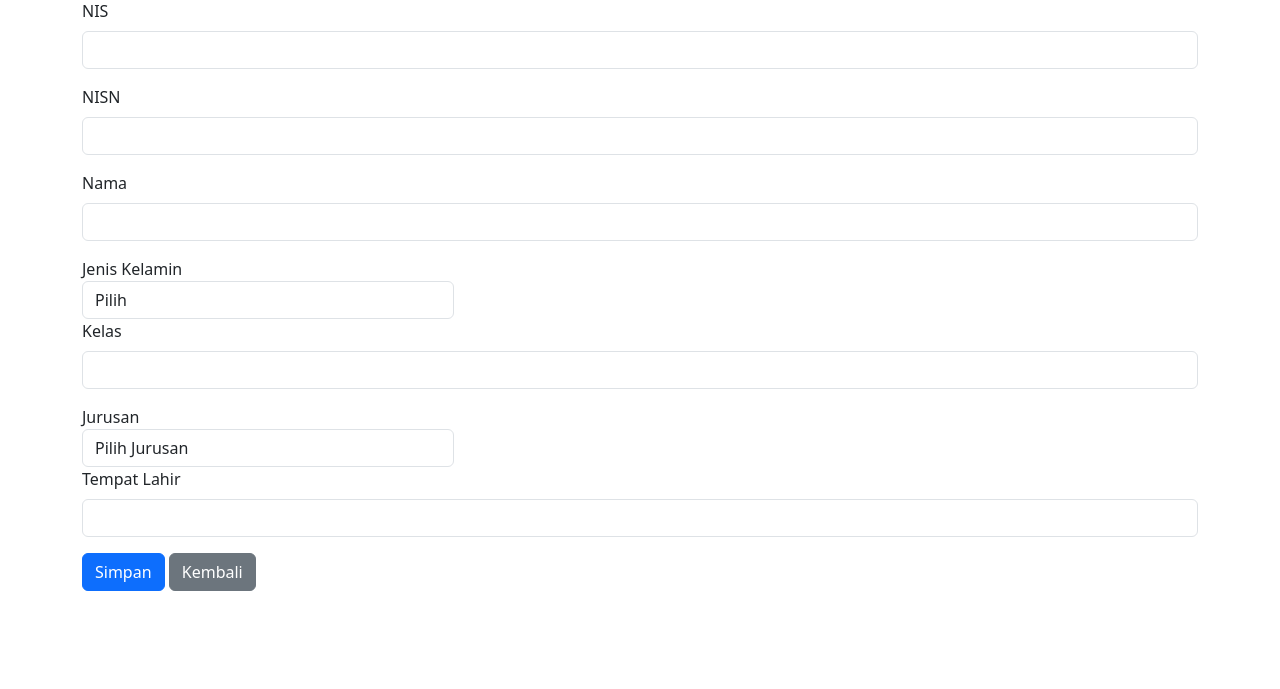
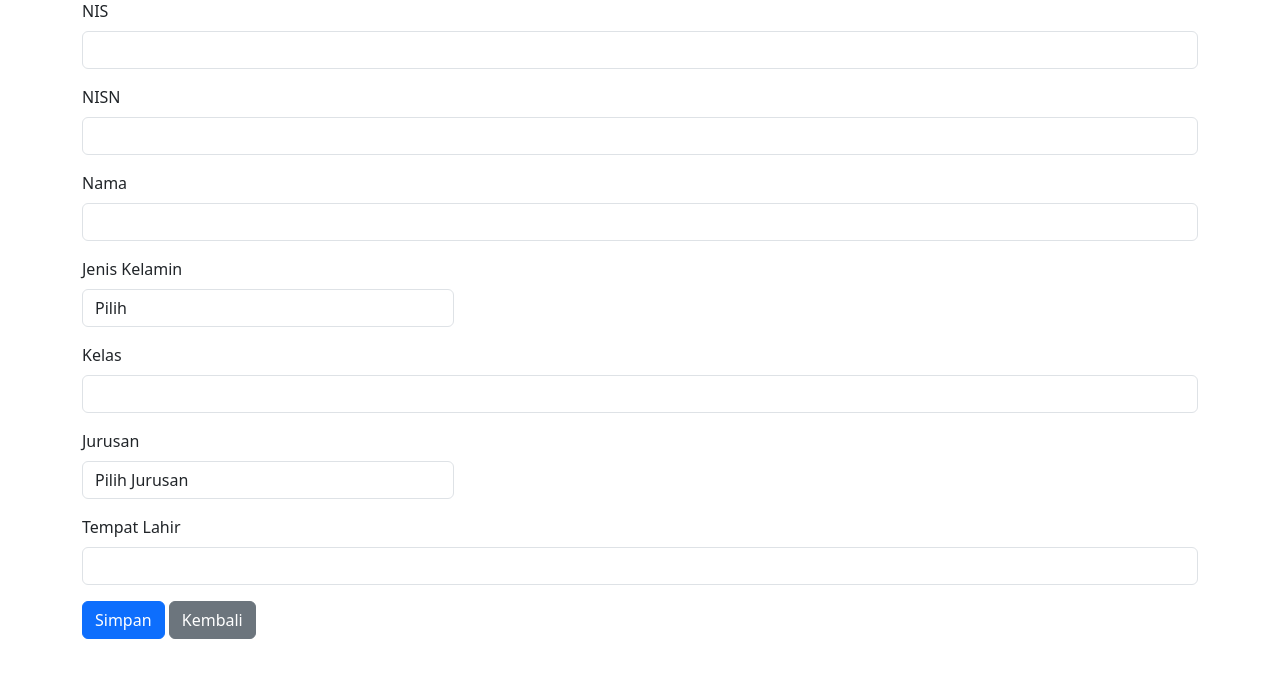
Before and after one commit to firman12233/myporto, a PHP site: page /tambah_siswa.php in a window 1280 px wide. Shown: the part 111-800 px from the top of the page. Run offline with PHP 8.4, Linux system fonts and the light colour scheme; a user stored in the database is signed in; data comes from the database, SQL or seed files in the repository; some libraries are stand-ins or nearby versions.

Commit message:
Update tambah_siswa.php

```diff
--- a/tambah_siswa.php
+++ b/tambah_siswa.php
@@ -53,36 +53,35 @@ if (isset($_POST['simpan'])) {
   <h2 class="mb-4">Form Tambah Siswa</h2>
   <form method="POST" action="">
     <div class="mb-3">
-      <label for="nis" class="form-label">NIS</label>
-      <input type="text" class="form-control" id="nis" name="nis" required>
+      <label for="inputNIS" class="form-label">NIS</label>
+      <input type="text" class="form-control" id="inputNIS" name="nis" required>
     </div>
     <div class="mb-3">
-      <label for="nisn" class="form-label">NISN</label>
-      <input type="text" class="form-control" id="nisn" name="nisn" required>
+      <label for="inputNISN" class="form-label">NISN</label>
+      <input type="text" class="form-control" id="inputNISN" name="nisn" required>
     </div>
     <div class="mb-3">
-      <label for="nama" class="form-label">Nama</label>
-      <input type="text" class="form-control" id="nama_siswa" name="nama_siswa" required>
+      <label for="inputNama" class="form-label">Nama</label>
+      <input type="text" class="form-control" id="inputNama" name="nama_siswa" required>
     </div>
-    <div class="col-md-4">
-                <label>Jenis Kelamin</label>
-                <select name="jenis_kelamin" class="form-control" required>
+    <div class="mb-3 col-md-4">
+      <label for="inputJK" class="form-label">Jenis Kelamin</label>
+      <select name="jenis_kelamin" id="inputJK" class="form-control" required>
         <option value="" disabled selected>Pilih</option>
         <option>Laki-Laki</option>
         <option>Perempuan</option>
       </select>
     </div>
     <div class="mb-3">
-      <label for="kelas" class="form-label">Kelas</label>
-      <input type="text" class="form-control" id="kelas" name="kelas" required>
+      <label for="inputKelas" class="form-label">Kelas</label>
+      <input type="text" class="form-control" id="inputKelas" name="kelas" required>
     </div>
-    <div class="col-md-4">
-    <label>Jurusan</label>
-    <select name="jurusan" class="form-control" required>
+    <div class="mb-3 col-md-4">
+      <label for="inputJurusan" class="form-label">Jurusan</label>
+      <select name="jurusan" id="inputJurusan" class="form-control" required>
         <option value="" disabled selected>Pilih Jurusan</option>
         <?php
-        include 'koneksi.php'; // Pastikan koneksi ada
-
+        include 'koneksi.php';
         $query_jurusan = mysqli_query($koneksi, "SELECT * FROM jurusan WHERE status = 'Aktif' ORDER BY nama_jurusan ASC");
         while ($row_jurusan = mysqli_fetch_assoc($query_jurusan)) {
             echo '<option value="' . htmlspecialchars($row_jurusan['nama_jurusan']) . '">' . htmlspecialchars($row_jurusan['nama_jurusan']) . '</option>';
@@ -91,8 +90,8 @@ if (isset($_POST['simpan'])) {
       </select>
     </div>
     <div class="mb-3">
-      <label for="nis" class="form-label">Tempat Lahir</label>
-      <input type="text" class="form-control" id="tempat_lahir" name="tempat_lahir" required>
+      <label for="inputTempatLahir" class="form-label">Tempat Lahir</label>
+      <input type="text" class="form-control" id="inputTempatLahir" name="tempat_lahir" required>
     </div>
     <button type="submit" name="simpan" class="btn btn-primary">Simpan</button>
     <a href="index.php" class="btn btn-secondary">Kembali</a>
@@ -115,6 +114,12 @@ Swal.fire({
     title: 'Gagal!',
     text: 'Data siswa gagal ditambahkan!'
 });
+<?php elseif (isset($_GET['pesan']) && $_GET['pesan'] == 'duplikat'): ?>
+Swal.fire({
+    icon: 'warning',
+    title: 'Duplikat!',
+    text: 'NIS atau NISN sudah terdaftar!'
+});
 <?php endif; ?>
 </script>
 </body>
```
Lines whose indentation alone changed are shown as unchanged.
